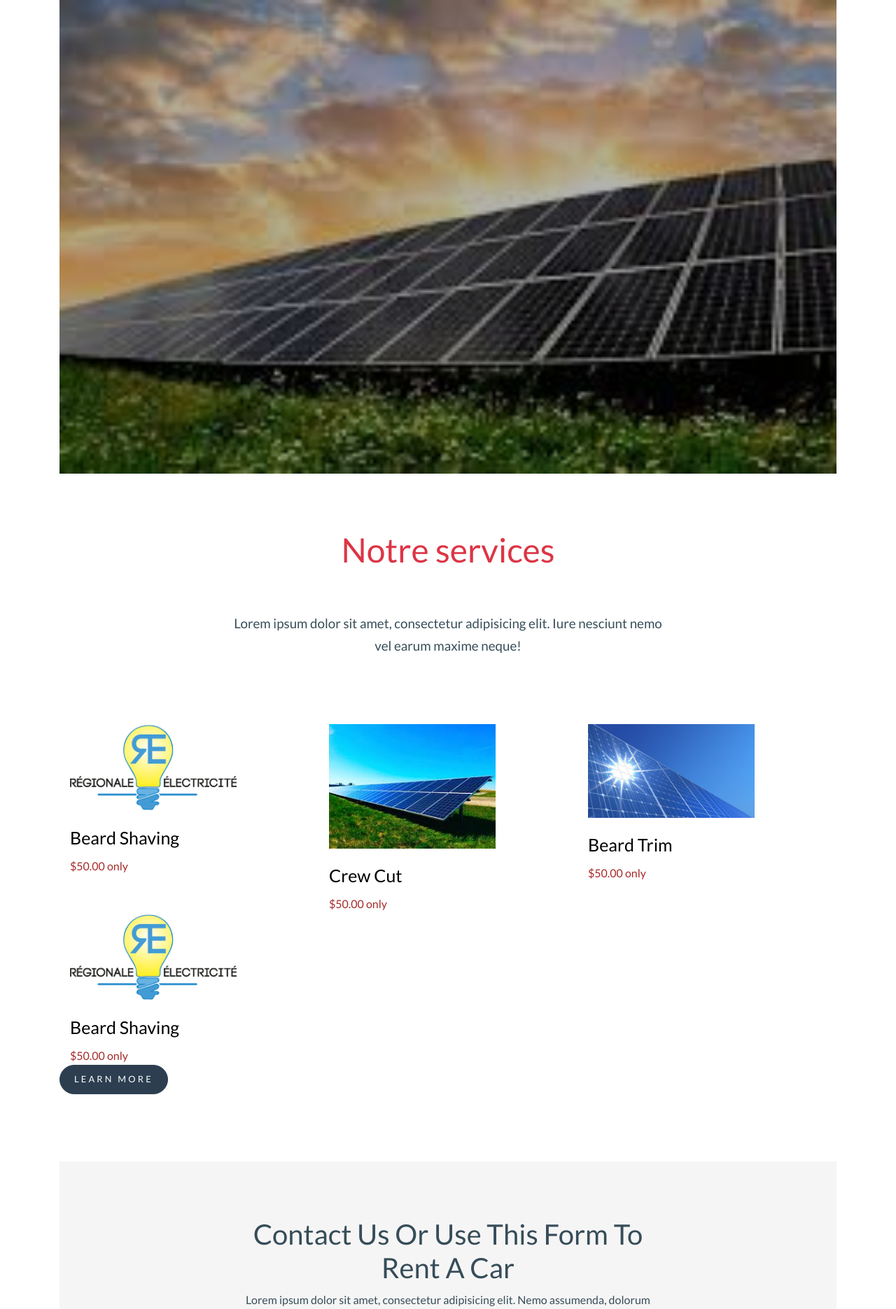
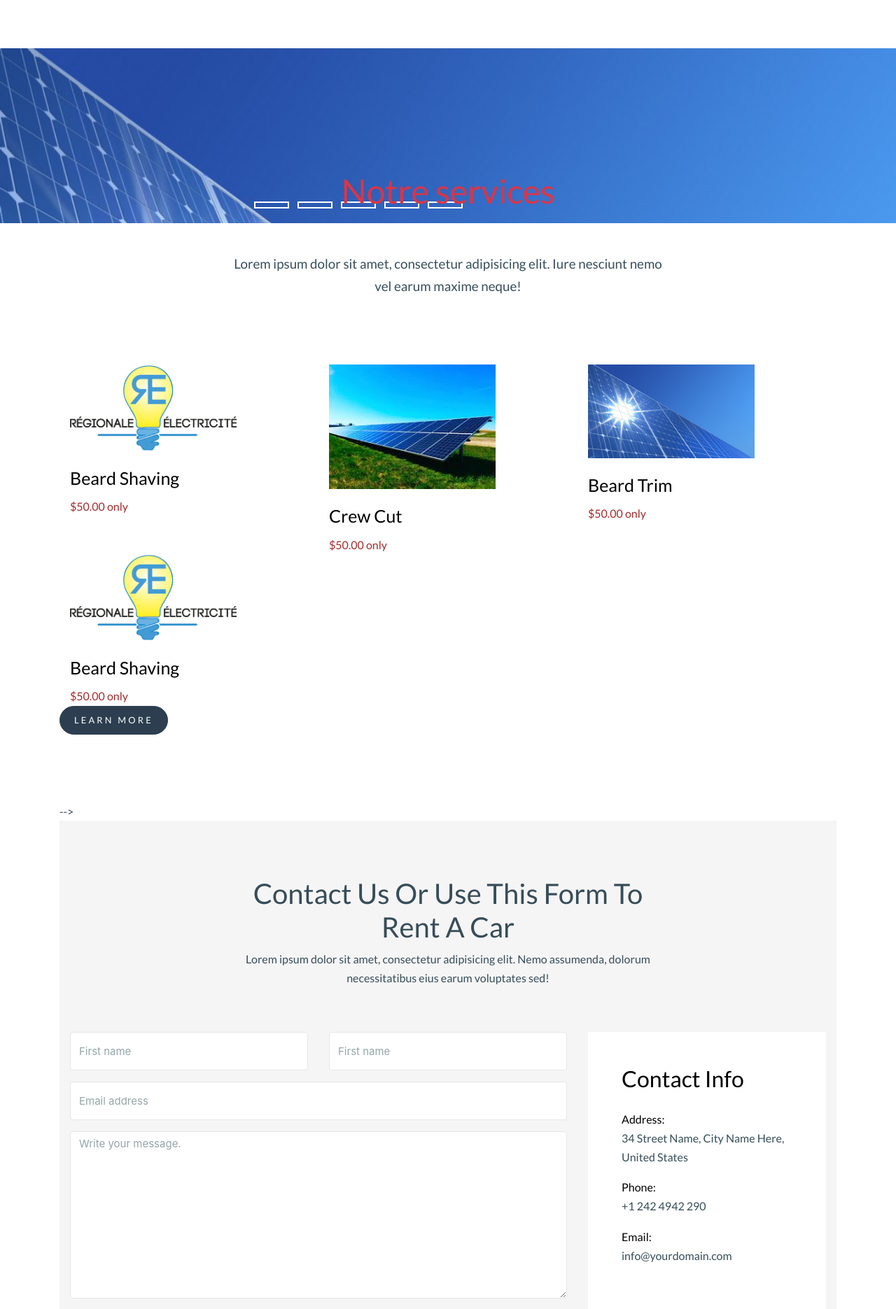
Before and after one commit to medjalil/pfe2020, a Symfony app: template templates/blog/home.html.twig in a window 1280 px wide. Shown: the part 150-2021 px from the top of the page at 70% size. Run offline with Twig, Linux system fonts and the light colour scheme; the template is opened without the code that fills it, so the values that code supplies are empty; some libraries are stand-ins or nearby versions.

Commit message:
ajouter slider

```diff
--- a/public/css/style.css
+++ b/public/css/style.css
@@ -1681,3 +1681,82 @@ html {
             .site-footer .footer-heading {
               font-size: 16px;
               color: #fff; }
+
+*{
+  padding: 0;
+  margin: 0;
+  text-decoration: none;
+  list-style: none;
+  box-sizing: border-box;}
+
+body{
+  margin: 0;
+  padding: 0;
+
+}
+.slidershow{
+    height: 250px;
+  width: 100%;
+
+  overflow: hidden;
+}
+.middle{
+  position: absolute;
+  top: 43%;
+  left: 50%;
+  transform: translate(-50%,-50%);
+}
+.navigation{
+  position: absolute;
+  bottom: 15px;
+  left: 40%;
+  transform: translateX(-50%);
+  display: flex;
+}
+.bar{
+  width: 50px;
+  height: 10px;
+  border: 2px solid #fff;
+  margin: 6px;
+  cursor: pointer;
+  transition: 0.4s;
+}
+.bar:hover{
+  background: #fff;
+}
+
+input[name="r"]{
+    position: absolute;
+    visibility: hidden;
+}
+
+.slides{
+  width: 500%;
+  height: 100%;
+  display: flex;
+}
+
+.slide{
+  width: 20%;
+  transition: 0.6s;
+}
+.slide img{
+  width: 100%;
+  height: 100%;
+}
+
+#r1:checked ~ .s1{
+  margin-left: 0;
+}
+#r2:checked ~ .s1{
+  margin-left: -20%;
+}
+#r3:checked ~ .s1{
+  margin-left: -40%;
+}
+#r4:checked ~ .s1{
+  margin-left: -60%;
+}
+#r5:checked ~ .s1{
+  margin-left: -80%;
+}
--- a/templates/blog/home.html.twig
+++ b/templates/blog/home.html.twig
@@ -16,10 +16,40 @@
   <link href="{{ asset('css/blog.css') }}" rel="stylesheet"/>
 
 
-  <div class="ftco-blocks-cover-1">
-    <div class="site-section-cover overlay" data-stellar-background-ratio="0.5" style="background-image: url('images/cover.jpg')">
-</div>
-</div>
+  <div class="slidershow middle">
+
+    <div class="slides">
+      <input type="radio" name="r" id="r1" checked>
+      <input type="radio" name="r" id="r2">
+      <input type="radio" name="r" id="r3">
+      <input type="radio" name="r" id="r4">
+      <input type="radio" name="r" id="r5">
+      <div class="slide s1">
+        <img src="{{ asset('images/1.jpg') }}"alt="">
+      </div>
+      <div class="slide">
+        <img src="{{ asset('images/2.jpg') }}"alt="">
+      </div>
+      <div class="slide">
+        <img src="{{ asset('images/3.jpg') }}"alt="">
+      </div>
+      <div class="slide">
+        <img src="{{ asset('images/4.jpg') }}"alt="">
+      </div>
+      <div class="slide">
+        <img src="{{ asset('images/5.jpg') }}"alt="">
+      </div>
+    </div>
+
+    <div class="navigation">
+      <label for="r1" class="bar"></label>
+      <label for="r2" class="bar"></label>
+      <label for="r3" class="bar"></label>
+      <label for="r4" class="bar"></label>
+      <label for="r5" class="bar"></label>
+    </div>
+  </div>
+  <br><br><br><br><br><br>
 
 <div class="site-section">
       <div class="container">
@@ -67,8 +97,8 @@
       </div>
       <p><a href="#" class="btn btn-primary">Learn More</a></p>
 
-    </div>
-    <!--   contact-->
+    </div> -->
+    <!--   contact -->
 
     <div class="site-section bg-light" id="contact-section">
       <div class="container">
```
